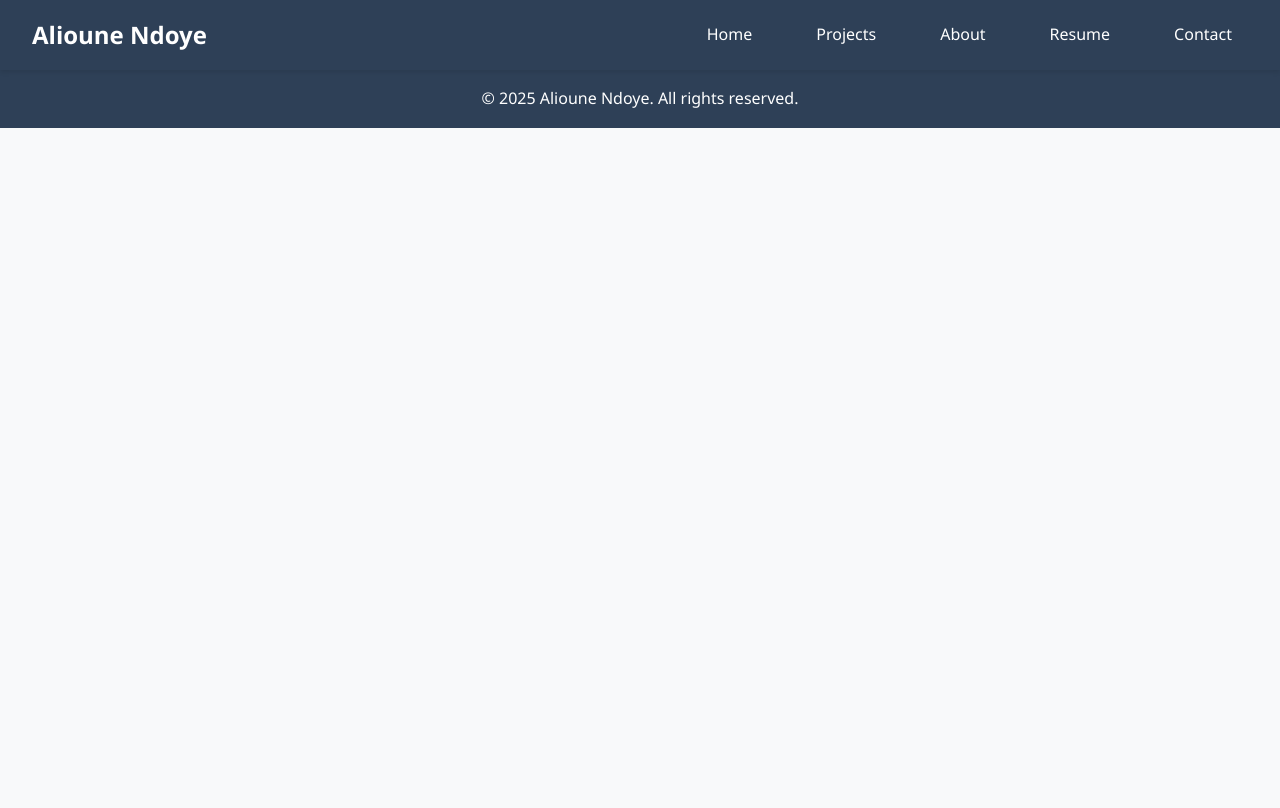
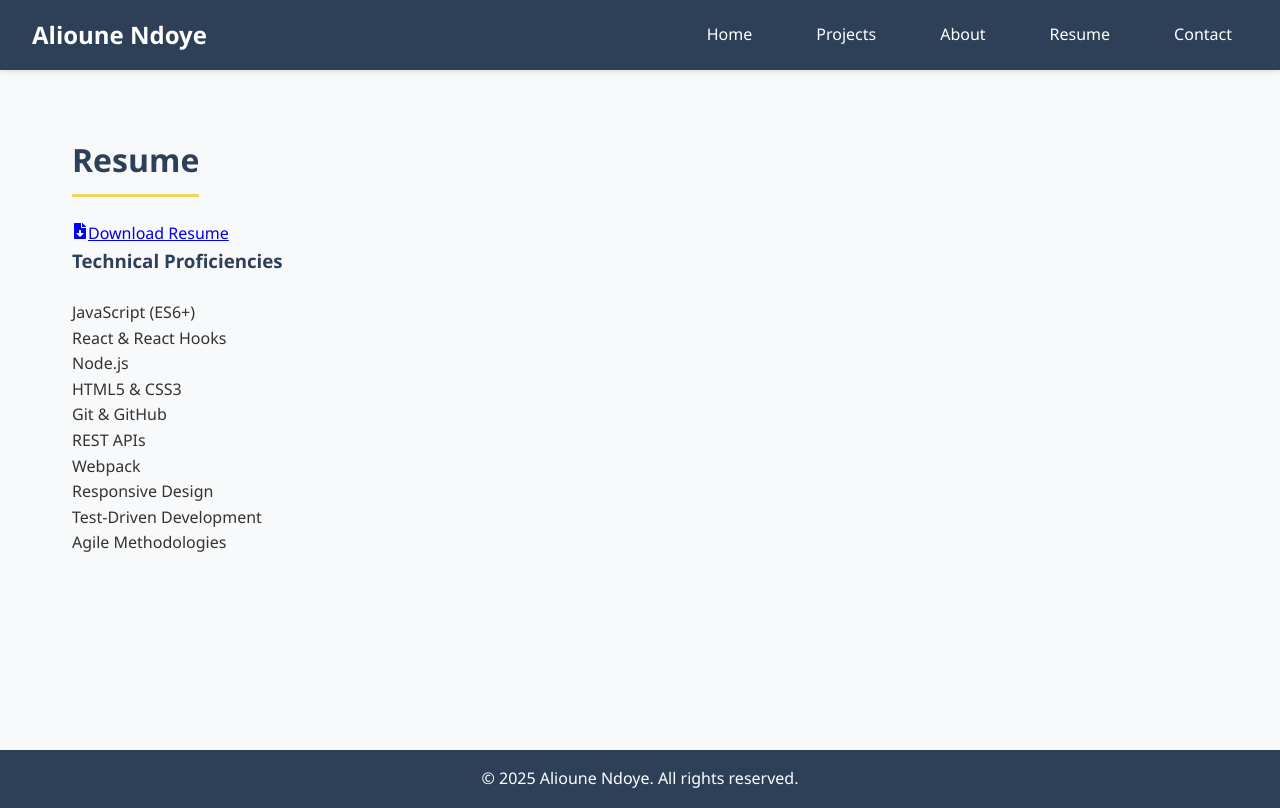
Before and after one commit to Alioune-Ndoye/React-Portfolio, a React (Vite) app: page /resume in a window 1280 px wide. Built offline with nearby package versions, Linux system fonts and the light colour scheme.

Commit message:
Updated Resume

```diff
--- a/package.json
+++ b/package.json
@@ -10,8 +10,11 @@
     "preview": "vite preview"
   },
   "dependencies": {
+    "@fortawesome/free-brands-svg-icons": "^6.7.2",
+    "@fortawesome/react-fontawesome": "^0.2.2",
     "react": "^18.3.1",
     "react-dom": "^18.3.1",
+    "react-icons": "^5.5.0",
     "react-router-dom": "^7.2.0"
   },
   "devDependencies": {
--- a/src/App.tsx
+++ b/src/App.tsx
@@ -4,6 +4,7 @@ import Footer from './components/Footer'
 import Home from './pages/Home';
 import Projects from './pages/Projects';
 import About from './pages/About';
+import Resume from './pages/Resume';
 import Contact from './pages/Contact';
 
 const App = () => (
@@ -13,6 +14,7 @@ const App = () => (
       <Route path="/" element={<Home />} />
       <Route path="/projects" element={<Projects />} />
       <Route path="/about" element={<About />} />
+      <Route path="/resume" element={<Resume />} />
       <Route path="/contact" element={<Contact />} />
     </Routes>
     <Footer />
--- a/src/pages/Home.tsx
+++ b/src/pages/Home.tsx
@@ -1,8 +1,42 @@
+import { FaGithub, FaLinkedin, FaStackOverflow } from 'react-icons/fa';
+
 export default function Home() {
-    return (
-      <section className="home">
-        <h1>Welcome to My Portfolio</h1>
-        <p>I'm a developer passionate about creating web applications.</p>
-      </section>
-    )
-  }
+  return (
+    <section
+      className="home flex flex-col items-center justify-center min-h-screen text-center"
+
+    >
+      <div className="text-white mb-8">
+        <h1 className="text-4xl font-bold mb-4">Welcome to My Portfolio</h1>
+        <p className="text-xl">I'm a developer passionate about creating web applications.</p>
+      </div>
+
+      <div className="social-icons flex gap-5rem">
+        <a
+          href="https://github.com/yourusername"
+          target="_blank"
+          rel="noopener noreferrer"
+          className="text-white hover:text-blue-300 transition-colors duration-300"
+        >
+          <FaGithub size={50} />
+        </a>
+        <a
+          href="https://linkedin.com/in/yourusername"
+          target="_blank"
+          rel="noopener noreferrer"
+          className="text-white hover:text-blue-300 transition-colors duration-300"
+        >
+          <FaLinkedin size={50} />
+        </a>
+        <a
+          href="https://stackoverflow.com/users/youruserid"
+          target="_blank"
+          rel="noopener noreferrer"
+          className="text-white hover:text-blue-300 transition-colors duration-300"
+        >
+          <FaStackOverflow size={50} />
+        </a>
+      </div>
+    </section>
+  )
+}
--- /dev/null
+++ b/src/pages/Resume.tsx
@@ -0,0 +1,54 @@
+import { FaFileDownload } from 'react-icons/fa';
+
+const Resume = () => {
+  const proficiencies = [
+    'JavaScript (ES6+)',
+    'React & React Hooks',
+    'Node.js',
+    'HTML5 & CSS3',
+    'Git & GitHub',
+    'REST APIs',
+    'Webpack',
+    'Responsive Design',
+    'Test-Driven Development',
+    'Agile Methodologies'
+  ];
+
+  return (
+    <section
+      className="min-h-screen p-8 text-white"
+
+    >
+      <div className="max-w-4xl mx-auto">
+        <h2 className="text-3xl font-bold mb-8 text-center">Resume</h2>
+
+        <div className="mb-12 text-center">
+          <a
+            href="/resume.pdf" // Make sure to add your resume PDF to the public folder
+            download
+            className="bg-blue-500 hover:bg-blue-600 text-white font-bold py-3 px-6 rounded-lg inline-flex items-center transition-colors duration-300"
+          >
+            <FaFileDownload className="mr-2" />
+            Download Resume
+          </a>
+        </div>
+
+        <div className="proficiencies">
+          <h3 className="text-2xl font-semibold mb-6 text-center">Technical Proficiencies</h3>
+          <div className="grid grid-cols-1 md:grid-cols-2 gap-4">
+            {proficiencies.map((skill, index) => (
+              <div
+                key={index}
+                className="bg-gray-700 p-4 rounded-lg hover:bg-gray-600 transition-colors duration-300"
+              >
+                {skill}
+              </div>
+            ))}
+          </div>
+        </div>
+      </div>
+    </section>
+  );
+};
+
+export default Resume;
```
Also changed, not shown: 1 other file (tests, documents, lock files or other folders).
